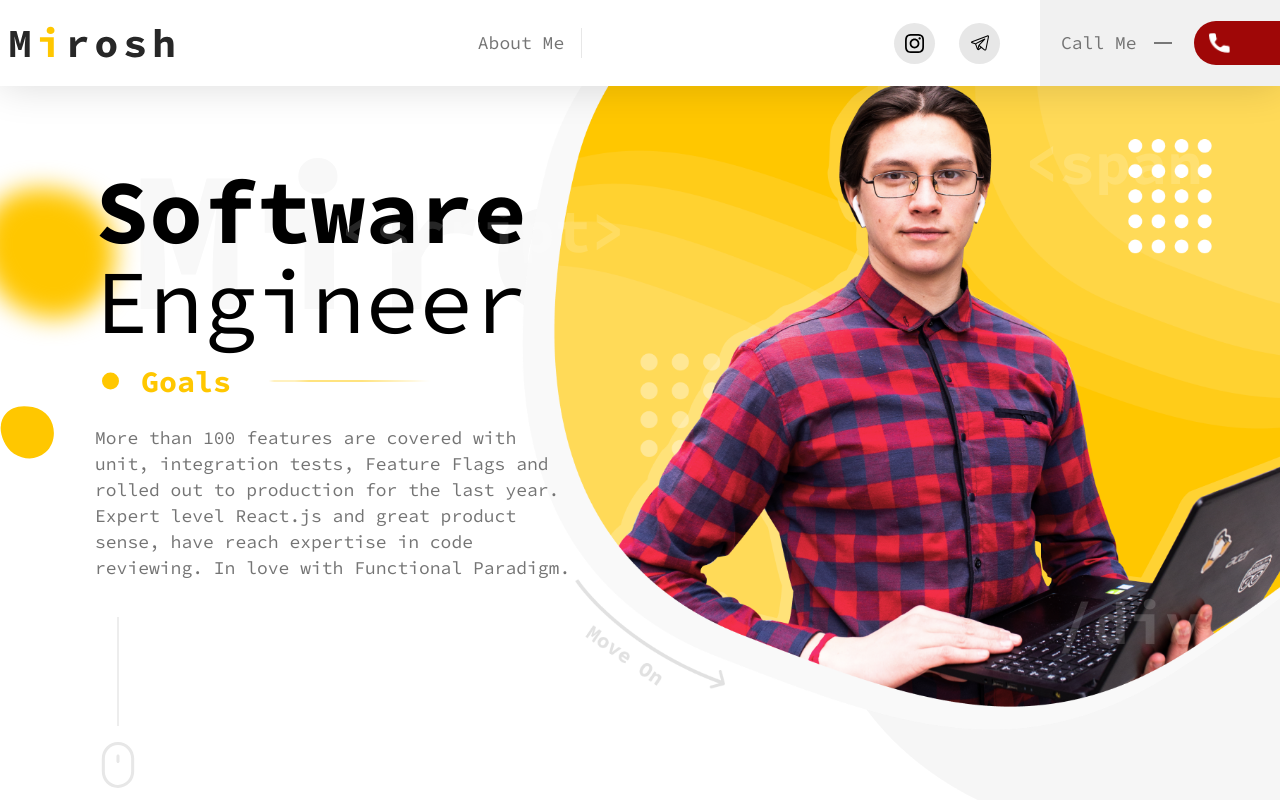
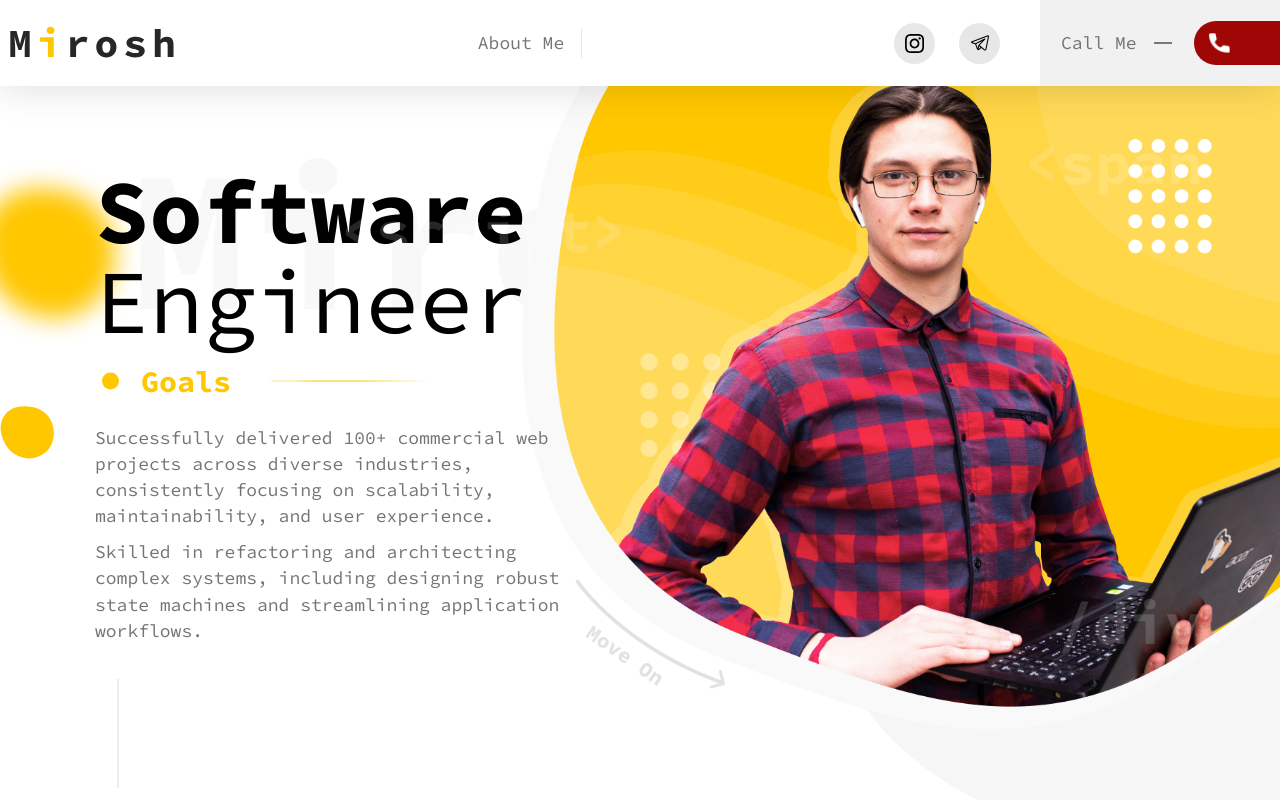
Before and after one commit to Miroslavetsh/mirosh, a Next.js app: page / in a window 1280 px wide. Shown: the top 800 px of the page. Built offline with nearby package versions, Linux system fonts and the light colour scheme.

Commit message:
Improve description

```diff
--- a/src/app/layout.tsx
+++ b/src/app/layout.tsx
@@ -13,8 +13,11 @@ const geistMono = Geist_Mono({
 });
 
 export const metadata: Metadata = {
-  title: "Create Next App",
-  description: "Generated by create next app",
+  title: "Myroslav Toloshnyi | Software Engineer",
+  description: "Myroslav Toloshnyi | Software Engineer",
+  icons: {
+    icon: "/favicon.ico",
+  },
 };
 
 export default function RootLayout({
--- a/src/components/Landing/Preview/Preview.tsx
+++ b/src/components/Landing/Preview/Preview.tsx
@@ -35,10 +35,15 @@ const Preview: React.FC = (): React.JSX.Element => {
           <Heading text="Software Engineer" level={1} />
           <Heading text="Goals" level={3} />
           <p>
-            More than 100 features are covered with unit, integration tests,
-            Feature Flags and rolled out to production for the last year. Expert
-            level React.js and great product sense, have reach expertise in code
-            reviewing. In love with Functional Paradigm.
+            Successfully delivered 100+ commercial web projects across diverse
+            industries, consistently focusing on scalability, maintainability,
+            and user experience.
+          </p>
+          <br />
+          <p>
+            Skilled in refactoring and architecting complex systems, including
+            designing robust state machines and streamlining application
+            workflows.
           </p>
         </div>
 
```
